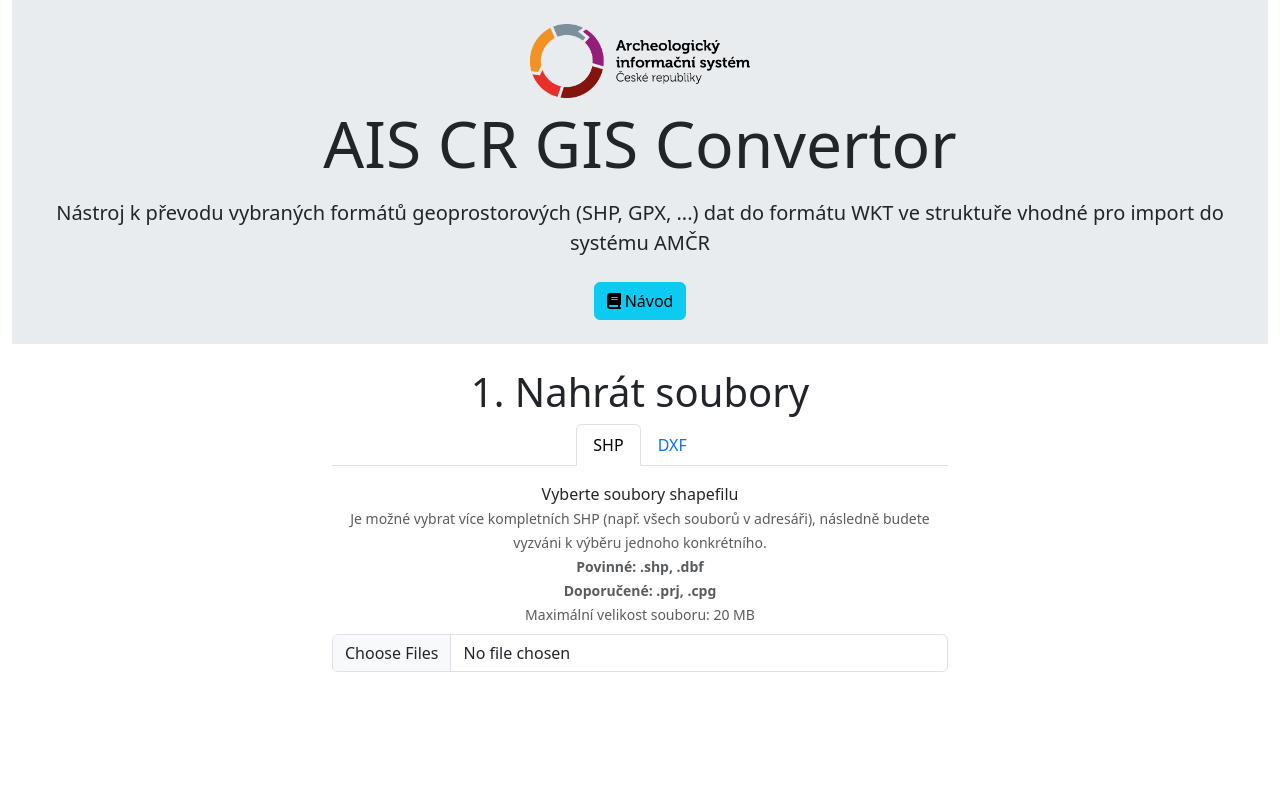
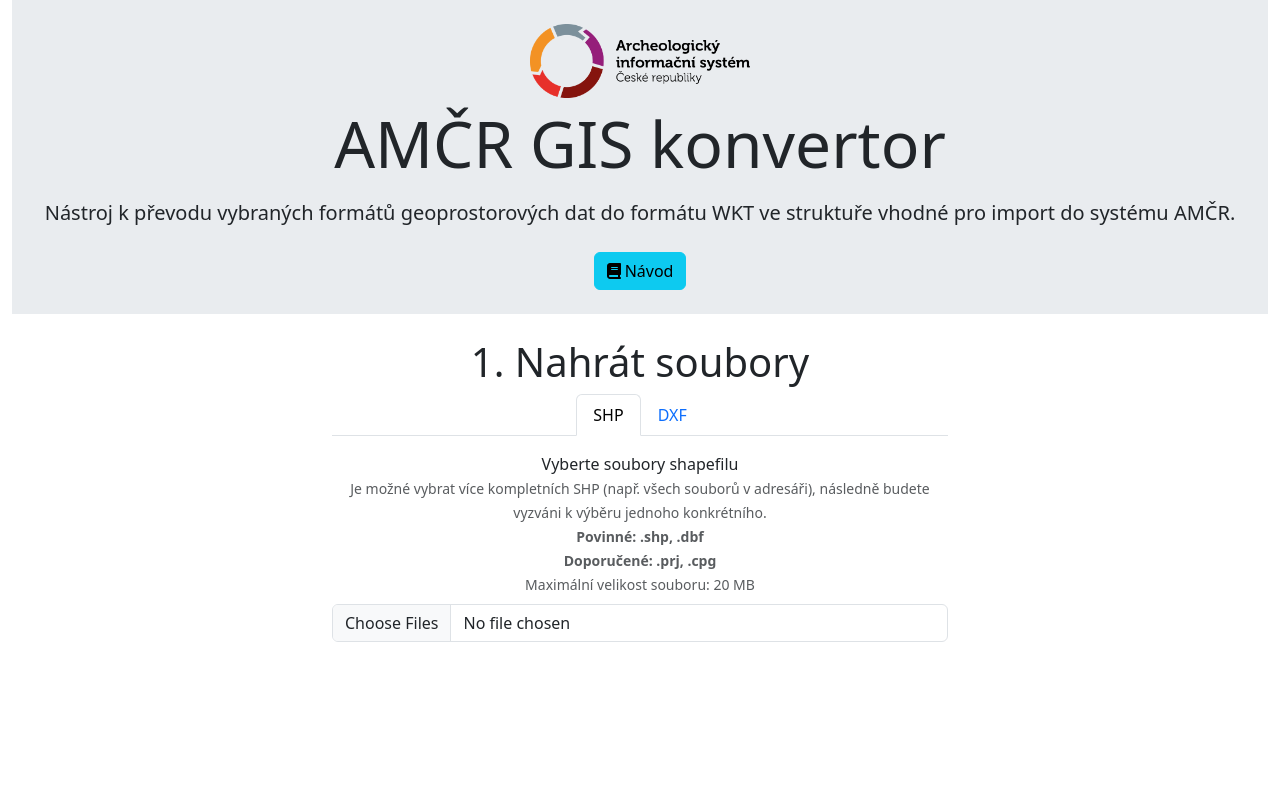
Before and after one commit to ARUP-CAS/aiscr-gis-convert, a React (Create React App) app in the folder client/: page / in a window 1280 px wide. Shown: the top 800 px of the page. Built offline with nearby package versions, Linux system fonts and the light colour scheme.

Commit message:
Text revisions (#16)
* Update README.md

* Update README.md

* Update README.md

* Update README.md

* Update CITATION.cff

* Update index.html

* Update Hero.js

* Update NavodModal.js

* Update CITATION.cff

* Update README.md

```diff
--- a/client/public/index.html
+++ b/client/public/index.html
@@ -5,26 +5,26 @@
     <link rel="icon" href="%PUBLIC_URL%/images/AISCR_CZ_H_CMYK_Pozitiv_kolecko.png" />
     <meta name="viewport" content="width=device-width, initial-scale=1" />
     <meta name="theme-color" content="#000000" />
-    <meta name="description" content="Nástroj k převodu vybraných formátů geoprostorových (SHP, GPX, ...) dat do formátu WKT ve struktuře vhodné pro import do systému AMČR" />
-    <meta name="keywords" content="shapefile, WKT, aiscr, převod, konverze, geodata, GIS, geoinformatika" />
+    <meta name="description" content="Nástroj k převodu vybraných formátů geoprostorových dat do formátu WKT ve struktuře vhodné pro import do systému AMČR." />
+    <meta name="keywords" content="shapefile, WKT, AIS CR, převod, konverze, geodata, GIS, geoinformatika, AMČR" />
     <meta name="author" content="Tomáš Vojtěchovský" />
 
     <link rel="apple-touch-icon" href="%PUBLIC_URL%/images/AISCR_CZ_H_CMYK_Pozitiv_kolecko.png" />
     <link rel="manifest" href="%PUBLIC_URL%/manifest.json" />
     <link rel="canonical" href="https://shptowkt.geogrep.cz/" />
 
-    <meta property="og:title" content="Shapefile to WKT" />
-    <meta property="og:description" content="Nástroj k převodu vybraných formátů geoprostorových (SHP, GPX, ...) dat do formátu WKT ve struktuře vhodné pro import do systému AMČR" />
+    <meta property="og:title" content="AMČR GIS konvertor" />
+    <meta property="og:description" content="Nástroj k převodu vybraných formátů geoprostorových dat do formátu WKT ve struktuře vhodné pro import do systému AMČR." />
     <meta property="og:image" content="%PUBLIC_URL%/images/AISCR_CZ_H_CMYK_Pozitiv_kolecko.png" />
     <meta property="og:url" content="https://shptowkt.geogrep.cz/" />
     <meta property="og:type" content="website" />
 
     <meta name="twitter:card" content="summary_large_image" />
-    <meta name="twitter:title" content="Shapefile to WKT" />
-    <meta name="twitter:description" content="Nástroj k převodu vybraných formátů geoprostorových (SHP, GPX, ...) dat do formátu WKT ve struktuře vhodné pro import do systému AMČR" />
+    <meta name="twitter:title" content="AMČR GIS konvertor" />
+    <meta name="twitter:description" content="Nástroj k převodu vybraných formátů geoprostorových dat do formátu WKT ve struktuře vhodné pro import do systému AMČR." />
     <meta name="twitter:image" content="%PUBLIC_URL%/images/AISCR_CZ_H_CMYK_Pozitiv_kolecko.png" />
 
-    <title>AIS CR GIS Convertor</title>
+    <title>AMČR GIS konvertor</title>
 </head>
 <body>
     <noscript>Musíte povolit JavaScript pro spuštění této aplikace.</noscript>
--- a/client/src/components/Hero.js
+++ b/client/src/components/Hero.js
@@ -12,15 +12,15 @@
                         <a href="https://www.aiscr.cz/" target='blank'>
                             <img
                                 src="./images/AISCR_CZ_H_CMYK_Pozitiv.png"
-                                alt="Shapefile to WKT conversion"
+                                alt="AMČR GIS konvertor"
                                 className=""
                                 style={{ width: '220px', height: 'auto' }}
                             />
                         </a>
                     </div>
-                    <h1 className='display-3 mb-3'>AIS CR GIS Convertor</h1>
+                    <h1 className='display-3 mb-3'>AMČR GIS konvertor</h1>
                     <p className='lead mb-4'>
-                        Nástroj k převodu vybraných formátů geoprostorových (SHP, GPX, ...) dat do formátu WKT ve struktuře vhodné pro import do <a src="https://amcr.aiscr.cz/" target='blank'>systému AMČR</a>
+                        Nástroj k převodu vybraných formátů geoprostorových dat do formátu WKT ve struktuře vhodné pro import do <a src="https://amcr.aiscr.cz/" target='blank'>systému AMČR</a>.
                     </p>
                 </Col>
             </Row>
--- a/client/src/components/NavodModal.js
+++ b/client/src/components/NavodModal.js
@@ -25,7 +25,7 @@
         </Modal.Header>
         <Modal.Body>
           <p>
-            Nástroj pro převod geoprostorových dat (SHP, GPX, …) do formátu WKT ve struktuře vhodné pro import do systému AMČR.
+            Nástroj k převodu vybraných formátů geoprostorových dat do formátu WKT ve struktuře vhodné pro import do systému AMČR.
           </p>
 
           <Accordion defaultActiveKey="0">
```
Also changed, not shown: 2 other files (tests, documents, lock files or other folders).
